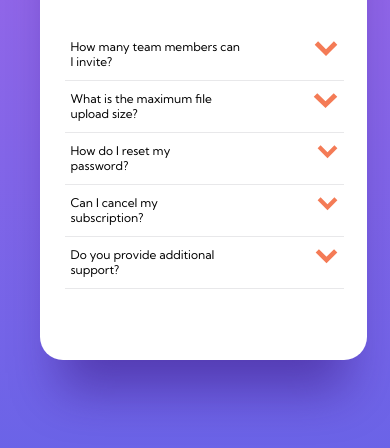
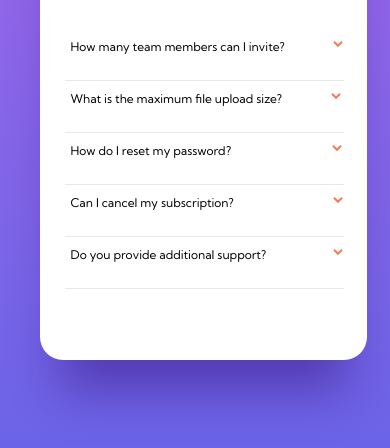
Before and after one commit to zky63/AccordianCard, a plain HTML site: page index.html in a window 390 px wide. Shown: the part 388-836 px from the top of the page. Drawn offline with Linux system fonts and the light colour scheme.

Commit message:
Mobile text wrap fix attempt

```diff
--- a/styles.css
+++ b/styles.css
@@ -176,13 +176,33 @@
         text-align: left;
         width: 100%;
         height: 34px;
-        background-color: #FFFFFF;
         font-size: 12px;
-        cursor: pointer;
-        outline: none;
+        white-space: nowrap;
     }
 
-    .icon {
-        width: 30px;
+    .icon1 {
+        margin-left: 48px;
+        margin-top: 2px;
     }
+
+    .icon2 {
+        margin-left: 49px;
+        margin-top: 2px;
+    }
+
+    .icon3 {
+        margin-left: 101px;
+        margin-top: 2px;
+    }
+
+    .icon4 {
+        margin-left: 99px;
+        margin-top: 2px;
+    }
+
+    .icon5 {
+        margin-left: 67px;
+        margin-top: 2px;
+    }
+
 }
```
